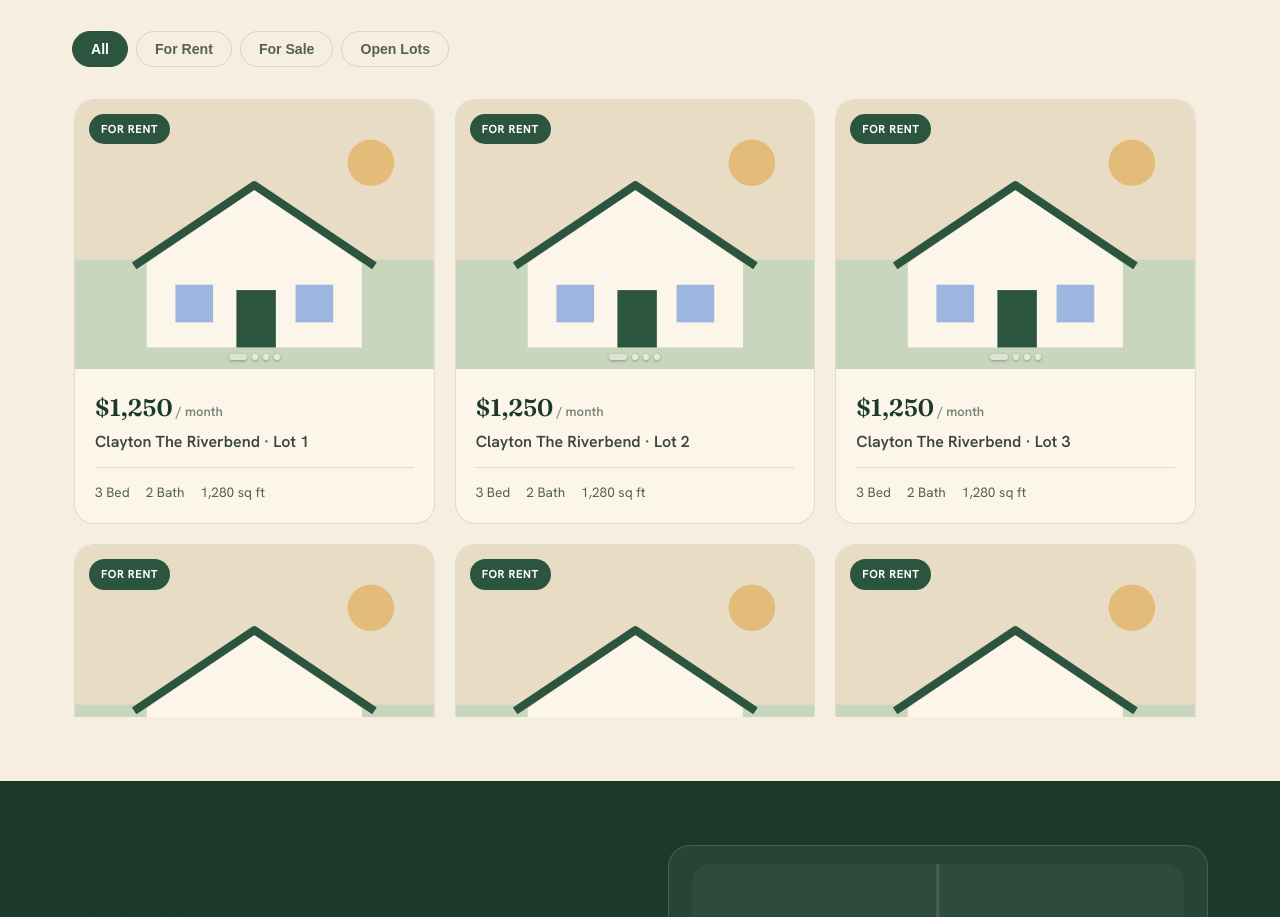
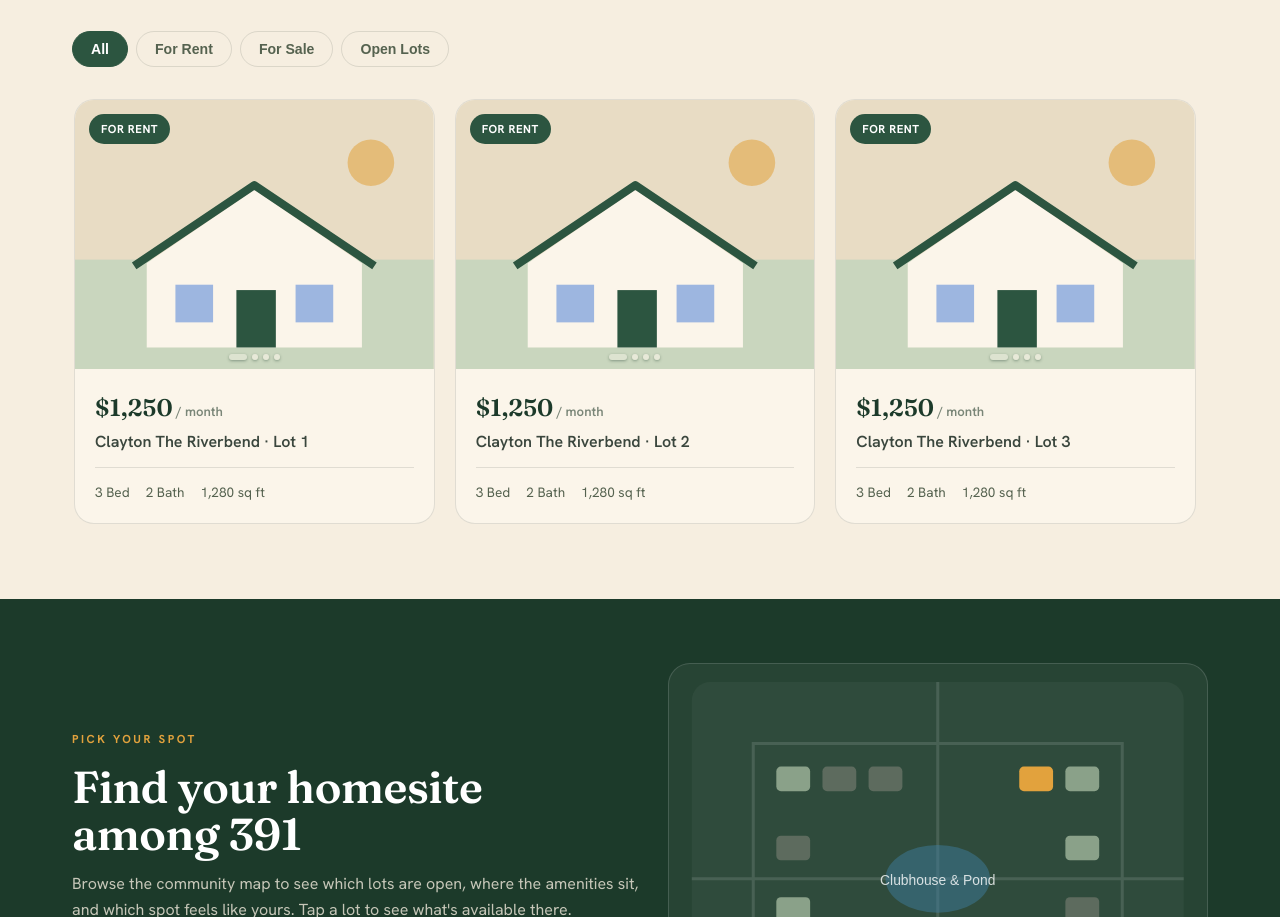
Before and after one commit to MountMorrisMHP/mount-morris-website, a plain HTML site: page staging/index.html in a window 1280 px wide. Shown: the part 1613-2530 px from the top of the page. Drawn offline with Linux system fonts and the light colour scheme.

Commit message:
Deploy staging (89226e998cab9b519200977c3acaef77a1af3820)

```diff
--- a/staging/index.html
+++ b/staging/index.html
@@ -102,7 +102,7 @@
   .tab.active{background:var(--pine);color:#fff;border-color:var(--pine)}
   .homes-grid{display:grid;grid-template-columns:1fr;gap:20px}
   /* When a tab has >3 cards (toggled in JS), cap the height and scroll vertically. */
-  .homes-grid.scrolls{max-height:78vh;overflow-y:auto;overflow-x:hidden;padding:6px 12px 10px 2px;scrollbar-width:thin;scrollbar-color:var(--sage) transparent}
+  .homes-grid.scrolls{overflow-y:auto;overflow-x:hidden;padding:6px 12px 10px 2px;scrollbar-width:thin;scrollbar-color:var(--sage) transparent}
   .homes-grid.scrolls::-webkit-scrollbar{width:9px}
   .homes-grid.scrolls::-webkit-scrollbar-track{background:transparent;margin:6px 0}
   .homes-grid.scrolls::-webkit-scrollbar-thumb{background:var(--sage);border-radius:20px}
@@ -621,15 +621,40 @@
     const shown = activeFilter === 'all'
       ? LISTINGS
       : LISTINGS.filter(i => i.dataCat === activeFilter);
-    // More than 3 cards in this tab -> cap height + show a vertical scrollbar.
-    grid.classList.toggle('scrolls', shown.length > 3);
     if (!shown.length){
+      grid.classList.remove('scrolls'); grid.style.maxHeight = '';
       grid.innerHTML = `<p style="grid-column:1/-1;text-align:center;color:#55624f;padding:30px 0">
         Nothing available in this category right now — check back soon.</p>`;
       return;
     }
     grid.innerHTML = shown.map(cardHTML).join('');
     initCarousels();
+    sizeGridScroll();
+  }
+
+  // When a tab has >3 cards, cap the grid to a WHOLE number of card rows (so no
+  // half-rows peek) and show a vertical scrollbar for the rest. We aim for ~3
+  // cards visible: 1 row on desktop (3 across), as many full rows as fit the
+  // screen on mobile (1 across). Snapping to a row boundary is the whole point.
+  function sizeGridScroll(){
+    const cards = [...grid.querySelectorAll('.card')];
+    if (cards.length <= 3){ grid.classList.remove('scrolls'); grid.style.maxHeight = ''; return; }
+    grid.classList.add('scrolls');
+    grid.scrollTop = 0;
+    const gTop = grid.getBoundingClientRect().top;
+    const padB = parseFloat(getComputedStyle(grid).paddingBottom) || 0;
+    const top0 = cards[0].getBoundingClientRect().top;
+    const cols = Math.max(1, cards.filter(c => Math.abs(c.getBoundingClientRect().top - top0) < 2).length);
+    const totalRows = Math.ceil(cards.length / cols);
+    const wantRows = Math.ceil(3 / cols);                 // ~3 cards => rows needed at this column count
+    const maxAllowed = window.innerHeight * 0.82;          // never taller than the screen
+    const rowBottom = (r) =>
+      Math.ceil(cards[Math.min(r * cols, cards.length) - 1].getBoundingClientRect().bottom - gTop) + padB;
+    let rows = 1;
+    for (let r = 1; r <= totalRows; r++){ if (rowBottom(r) <= maxAllowed) rows = r; else break; }
+    rows = Math.max(1, Math.min(rows, wantRows));
+    if (rows >= totalRows){ grid.classList.remove('scrolls'); grid.style.maxHeight = ''; return; } // all fits
+    grid.style.maxHeight = rowBottom(rows) + 'px';
   }
 
   async function loadListings(){
@@ -831,7 +856,7 @@
   let rszT;
   addEventListener('resize', () => {
     clearTimeout(rszT);
-    rszT = setTimeout(() => document.querySelectorAll('.carousel.is-multi').forEach(c => setSlide(c, +c.dataset.idx, false)), 120);
+    rszT = setTimeout(() => { document.querySelectorAll('.carousel.is-multi').forEach(c => setSlide(c, +c.dataset.idx, false)); sizeGridScroll(); }, 120);
   });
 
   // Which slide is a card currently showing? (so the modal opens on the same one)
--- a/staging/listings.json
+++ b/staging/listings.json
@@ -1,6 +1,6 @@
 {
   "version": "dev",
-  "generatedAt": "2026-06-12T04:29:01.998Z",
+  "generatedAt": "2026-06-12T04:37:22.451Z",
   "counts": {
     "emptyLots": 0,
     "homesForRent": 9,
--- a/staging/version.json
+++ b/staging/version.json
@@ -1,4 +1,4 @@
 {
   "version": "dev",
-  "builtAt": "2026-06-12T04:29:01.998Z"
+  "builtAt": "2026-06-12T04:37:22.451Z"
 }
```
